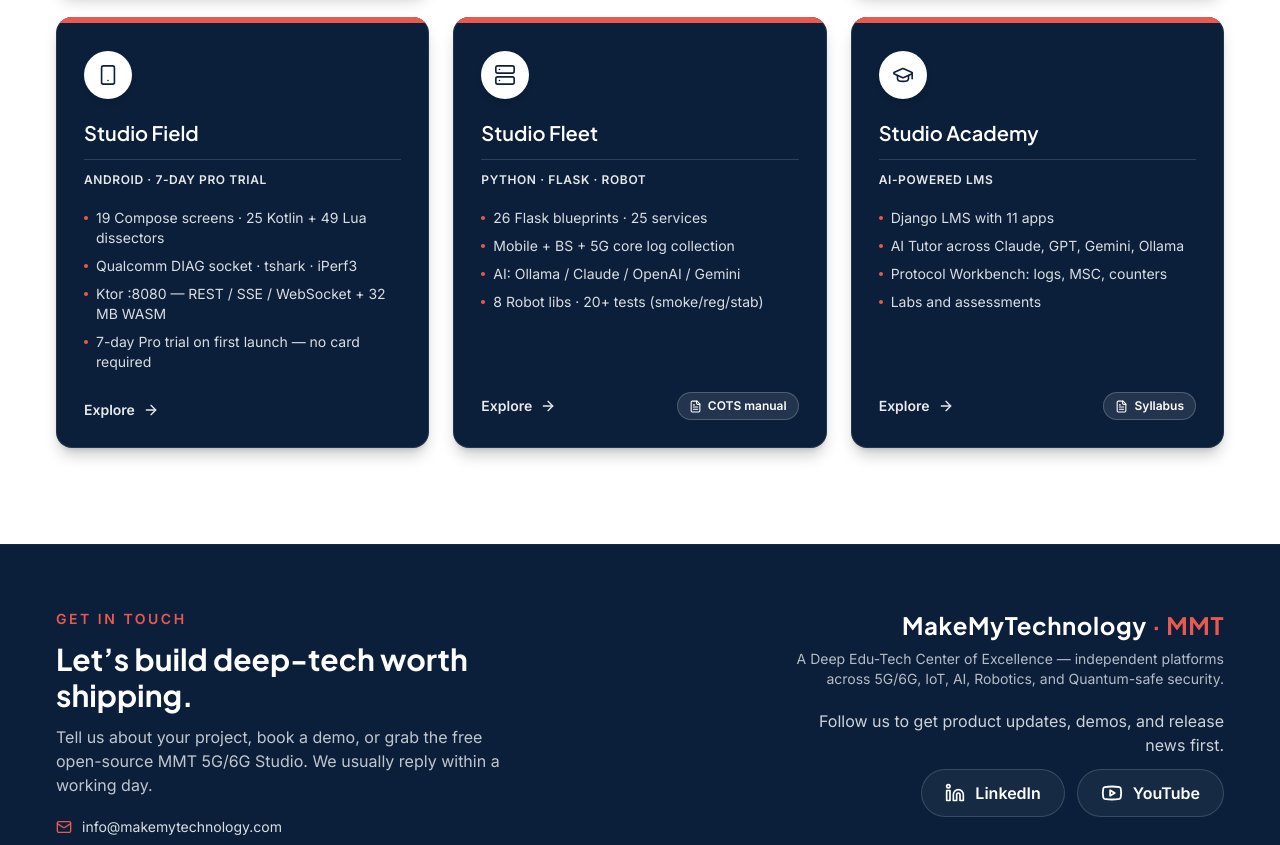
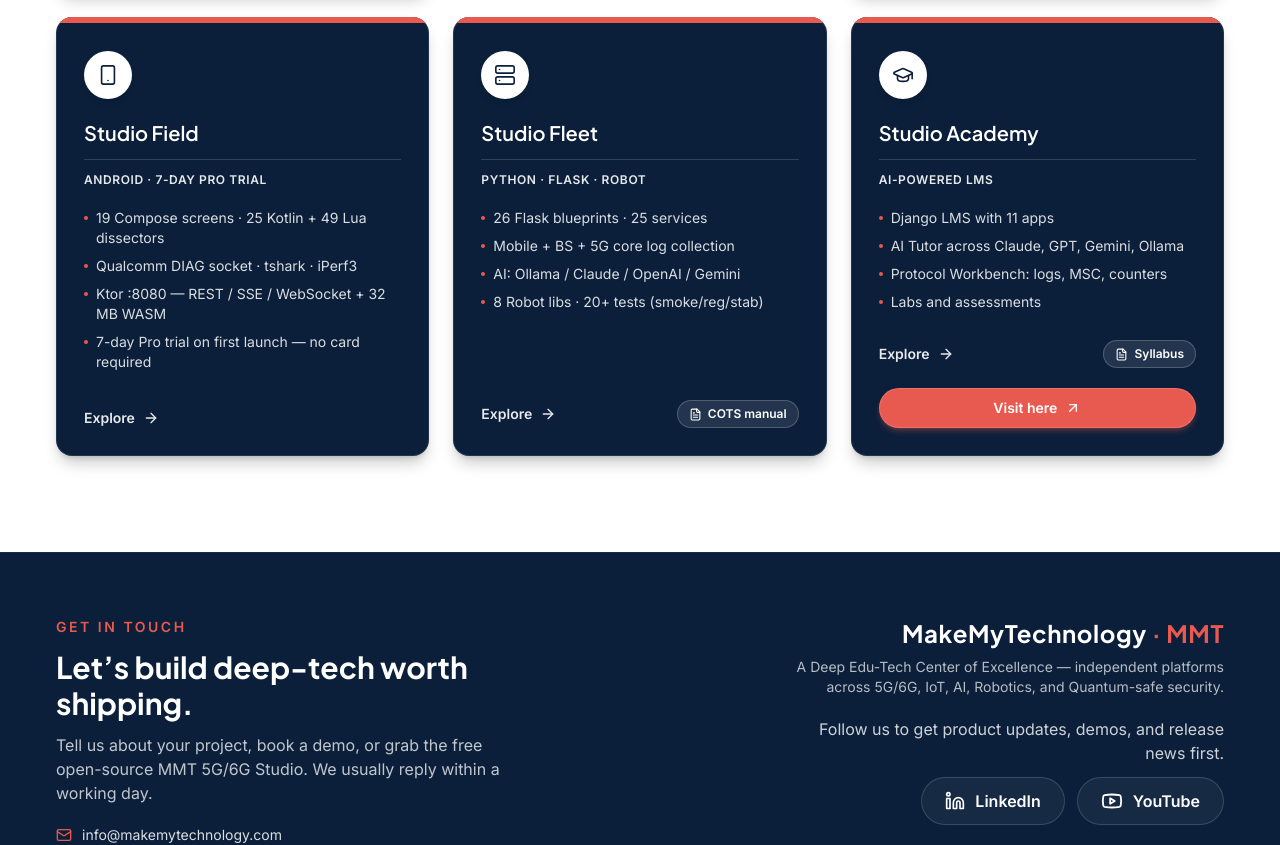
Before and after one commit to Makemytechnology/mmt-website, a Next.js app: page /5g-6g in a window 1280 px wide. Shown: the part 1511-2356 px from the top of the page. Built offline with nearby package versions, Linux system fonts and the light colour scheme.

Commit message:
5g-6g: add 'Visit here' CTA on Studio Academy card linking to the live LMS

```diff
--- a/src/components/StudioProductCard.tsx
+++ b/src/components/StudioProductCard.tsx
@@ -1,5 +1,5 @@
 import Link from "next/link";
-import { ArrowRight, FileText } from "lucide-react";
+import { ArrowRight, ArrowUpRight, FileText } from "lucide-react";
 import { cn } from "@/lib/utils";
 import { TiltCard } from "./TiltCard";
 import { BeamBorder } from "./BeamBorder";
@@ -89,6 +89,19 @@
             </a>
           ) : null}
         </div>
+
+        {p.visit ? (
+          <a
+            href={p.visit.href}
+            target="_blank"
+            rel="noopener noreferrer"
+            aria-label={`${p.title} — ${p.visit.label} (opens the live site)`}
+            className="relative z-10 inline-flex items-center justify-center gap-2 rounded-full bg-coral hover:bg-coral/90 px-5 py-2.5 text-sm font-semibold text-white shadow-md shadow-coral/30 ring-1 ring-inset ring-white/15 transition focus-ring"
+          >
+            {p.visit.label}
+            <ArrowUpRight size={16} aria-hidden="true" />
+          </a>
+        ) : null}
       </div>
     </>
   );
--- a/src/content/studio-products.ts
+++ b/src/content/studio-products.ts
@@ -10,6 +10,7 @@
   href?: string; // when set, card is a link; otherwise it renders as a static card
   flagship?: boolean;
   doc?: { href: string; label: string }; // optional downloadable document (spec/manual/syllabus)
+  visit?: { href: string; label: string }; // optional external CTA (e.g. the live product/site)
 };
 
 export const studioProducts: StudioProduct[] = [
@@ -90,6 +91,7 @@
     icon: GraduationCap,
     href: "/5g-6g/studio-academy",
     doc: { href: "/documents/5g-system-engineering-syllabus", label: "Syllabus" },
+    visit: { href: "https://studioacademy.makemytechnology.com/", label: "Visit here" },
     bullets: [
       "Django LMS with 11 apps",
       "AI Tutor across Claude, GPT, Gemini, Ollama",
```
